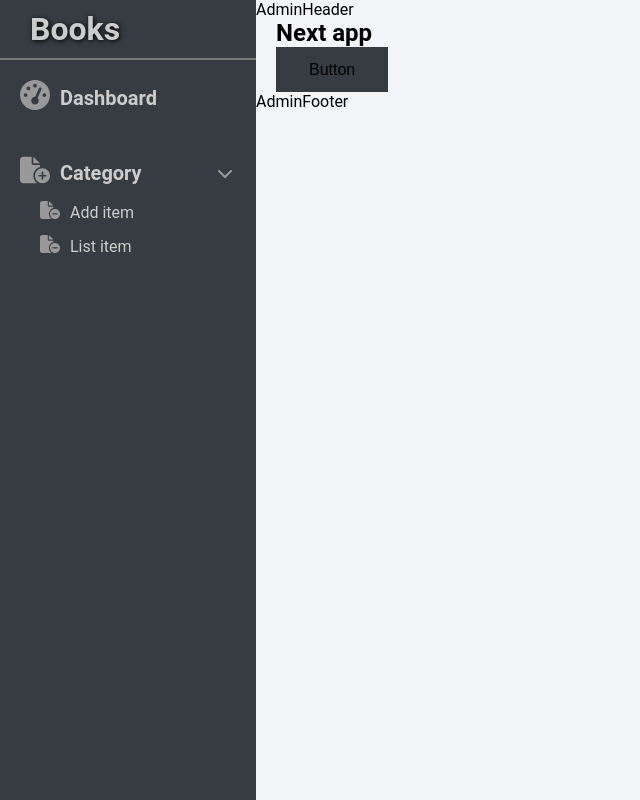
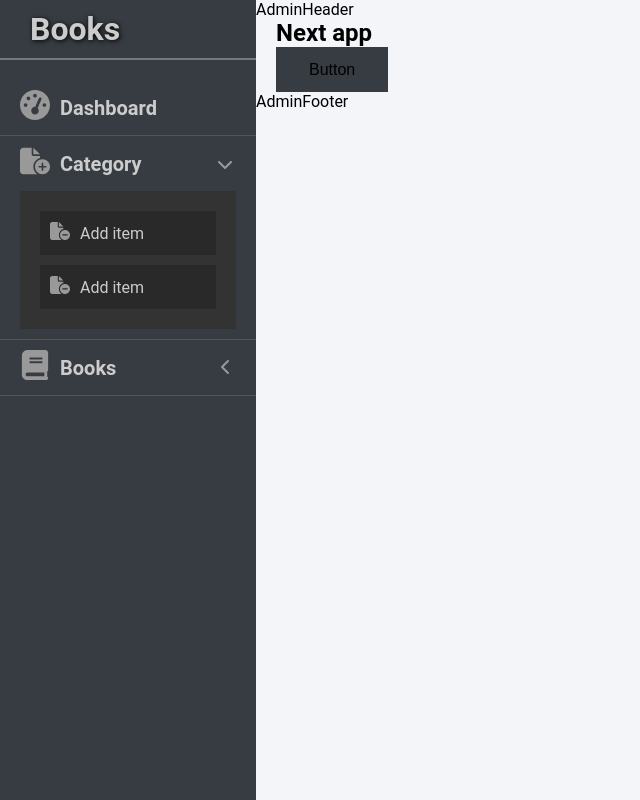
Before and after one commit to seriiserii825/books-next, a Next.js app: page / in a window 1280 px wide. Both pictures are taken after a click on the element "Category". Shown: the whole page, without its empty margins (0-640 px from the left). Built offline with nearby package versions, Linux system fonts and the light colour scheme.

Commit message:
feat: book menu item

```diff
--- a/assests/scss/blocks/admin/admin-menu-item.scss
+++ b/assests/scss/blocks/admin/admin-menu-item.scss
@@ -1,7 +1,8 @@
 .admin-menu-item {
-  padding: 2rem;
+  padding: 1rem 2rem;
   font-size: 2rem;
   font-weight: bold;
+  border-bottom: 1px solid #555;
   &__header {
     display: flex;
     align-items: center;
@@ -18,6 +19,11 @@
     }
   }
   &__title {
+    position: relative;
+    transition: all .4s;
     cursor: pointer;
+    &:hover {
+      transform: translateX(-0.4rem);
+    }
   }
 }
--- a/assests/scss/blocks/admin/admin-sidebar.scss
+++ b/assests/scss/blocks/admin/admin-sidebar.scss
@@ -3,6 +3,7 @@
   color: #ccc;
   background: $accent;
   &__header {
+    margin-bottom: 2rem;
     padding: 1rem 3rem;
     border-bottom: 2px solid #777;
   }
--- a/assests/scss/blocks/admin/admin-submenu.scss
+++ b/assests/scss/blocks/admin/admin-submenu.scss
@@ -1,11 +1,22 @@
 .admin-submenu {
-  padding-left: 2rem;
+  margin-top: 1rem;
+  padding: 1rem 2rem;
   font-size: 1.6rem;
   font-weight: normal;
+  background-color: #333;
   &__item {
     display: flex;
     align-items: center;
     margin: 1rem 0;
+    padding: 1rem;
+    background: #292929;
+    a {
+      position: relative;
+      transition: all .4s;
+      &:hover {
+        transform: translateX(-0.4rem);
+      }
+    }
   }
   &__icon {
     margin-right: 1rem;
--- a/components/admin/navigation/AdminMenu.jsx
+++ b/components/admin/navigation/AdminMenu.jsx
@@ -4,9 +4,6 @@ import React from 'react';
 import AdminMenuItem from './AdminMenuItem';
 
 export default function AdminMenu() {
-	let submenu_icon = (
-		<Image src='/svg/file-minus.svg' width={20} height={20} alt='' />
-	);
 	return (
 		<ul className='admin-menu'>
 			<AdminMenuItem
@@ -14,26 +11,16 @@ export default function AdminMenu() {
 				icon='/svg/dashboard.svg'
 				url='/'
 				link={true}></AdminMenuItem>
-			<AdminMenuItem label='Category' icon='/svg/file-plus.svg'>
-				<ul className='admin-submenu'>
-					<li className='admin-submenu__item'>
-						<div className='admin-submenu__icon'>
-							{submenu_icon}
-						</div>
-						<Link href='/'>
-							<a>Add item</a>
-						</Link>
-					</li>
-					<li className='admin-submenu__item'>
-						<div className='admin-submenu__icon'>
-							{submenu_icon}
-						</div>
-						<Link href='/' className='admin-submenu__item'>
-							<a>List item</a>
-						</Link>
-					</li>
-				</ul>
-			</AdminMenuItem>
+			<AdminMenuItem
+				label='Category'
+				icon='/svg/file-plus.svg'
+				items={[{ url: '/' }, { url: '/' }]}
+			/>
+			<AdminMenuItem
+				label='Books'
+				icon='/svg/book.svg'
+				items={[{ url: '/' }, { url: '/' }]}
+			/>
 		</ul>
 	);
 }
--- a/components/admin/navigation/AdminMenuItem.jsx
+++ b/components/admin/navigation/AdminMenuItem.jsx
@@ -2,22 +2,26 @@ import React, { useState } from 'react';
 import Image from 'next/image';
 import Link from 'next/link';
 
-export default function AdminMenuItem({ label, icon, url = '', children }) {
+export default function AdminMenuItem({ label, icon, url = '', items = [] }) {
 	const [isActive, setIsActive] = useState(false);
-  const toggleActive = () => setIsActive(!isActive);
+	const toggleActive = () => setIsActive(!isActive);
 	let itemLink = url ? (
 		<Link href={url}>
 			<a>{label}</a>
 		</Link>
 	) : (
-		<div
-			onClick={toggleActive}
-			className='admin-menu-item__title'>
+		<div onClick={toggleActive} className='admin-menu-item__title'>
 			<span>{label}</span>
 		</div>
 	);
 
-let icon_class = isActive ? 'admin-menu-item__right admin-menu-item__right--active' : 'admin-menu-item__right';
+	let icon_class = isActive
+		? 'admin-menu-item__right admin-menu-item__right--active'
+		: 'admin-menu-item__right';
+
+	let submenu_icon = (
+		<Image src='/svg/file-minus.svg' width={20} height={20} alt='' />
+	);
 
 	return (
 		<li className='admin-menu-item'>
@@ -37,8 +41,23 @@ let icon_class = isActive ? 'admin-menu-item__right admin-menu-item__right--acti
 					</div>
 				)}
 			</header>
-			{isActive && (
-				<div className='admin-menu-icon__body'>{children}</div>
+			{isActive && items.length && (
+				<div className='admin-menu-icon__body'>
+					<ul className='admin-submenu'>
+						{items.map((item, index) => {
+							return (
+								<li className='admin-submenu__item' key={index}>
+									<div className='admin-submenu__icon'>
+										{submenu_icon}
+									</div>
+									<Link href={item.url}>
+										<a>Add item</a>
+									</Link>
+								</li>
+							);
+						})}
+					</ul>
+				</div>
 			)}
 		</li>
 	);
```
Also changed, not shown: public/svg/book.svg (added).
